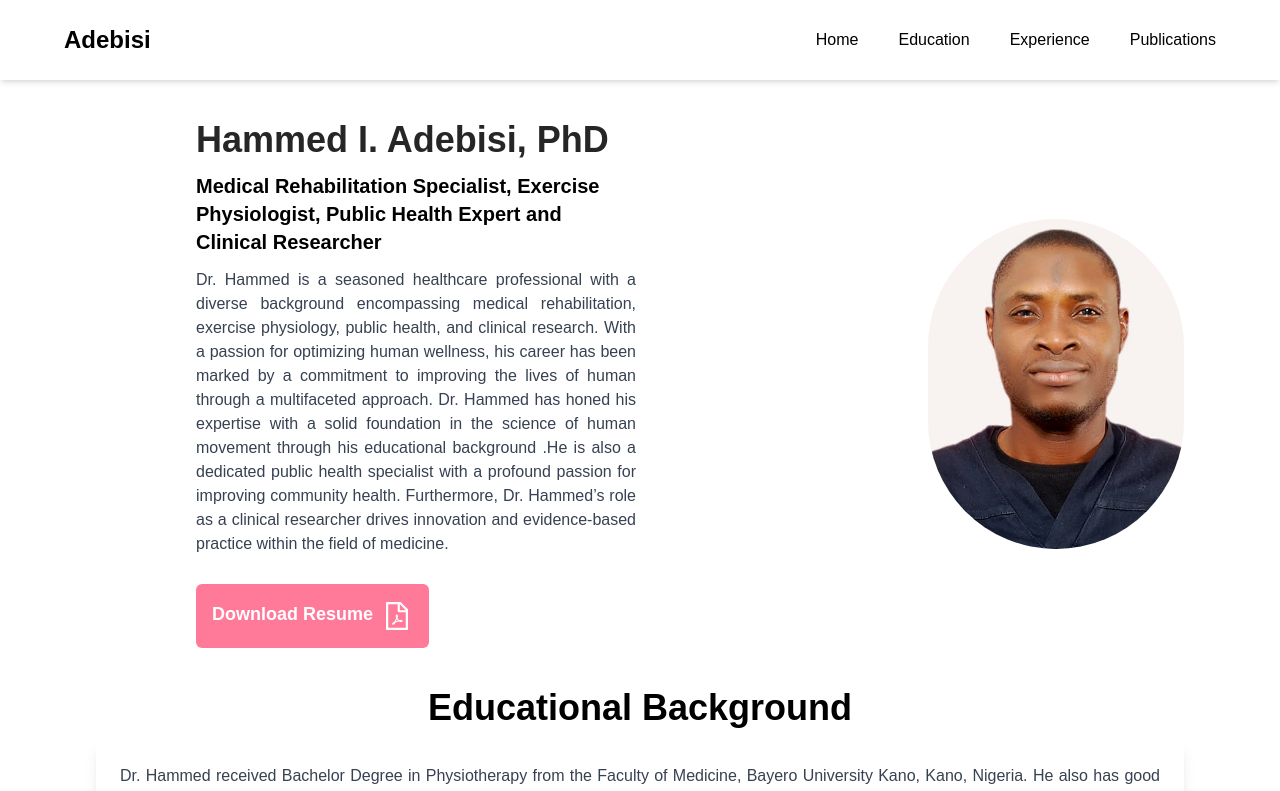
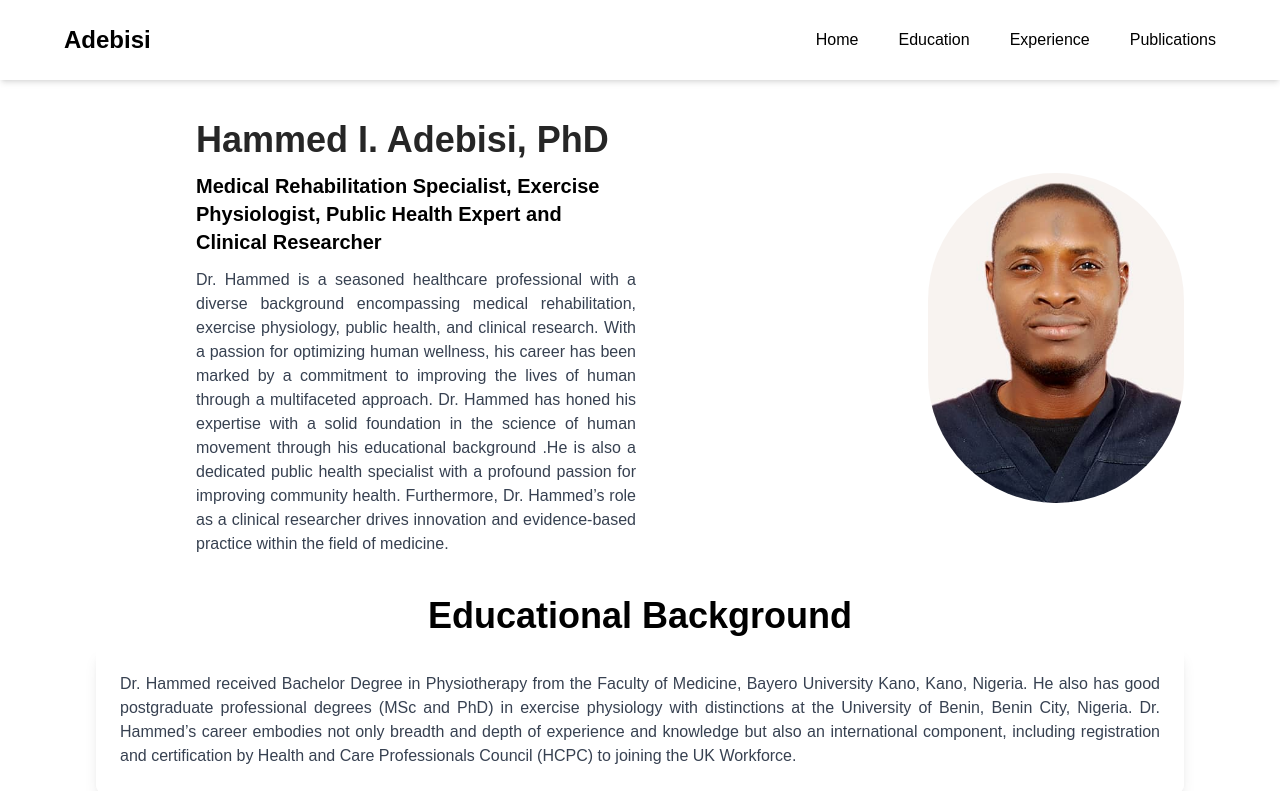
Before and after one commit to boymeetsblockchain/hammed-adebisi, a React (Create React App) app: page / in a window 1280 px wide. Shown: the top 791 px of the page. Built offline with nearby package versions, Linux system fonts and the light colour scheme.

Commit message:
removed the cv

```diff
--- a/src/components/Hero.jsx
+++ b/src/components/Hero.jsx
@@ -19,11 +19,6 @@ function Hero() {
           Dr. Hammed’s role as a clinical researcher drives innovation and evidence-based practice within the field of medicine.
         </p>
 
-      <div className='flex md:justify-start justify-center'>
-      <a href={cv} download="" className='bg-[#ff7999] font-semibold text-lg text-white py-4 px-4 rounded-md  flex gap-2 mt-4 hover:bg-red-600 transition duration-300'>
-          Download Resume <span className="inline"><AiOutlineFilePdf size={32}/></span>
-        </a>
-      </div>
       </div>
       <div className="image md:w-1/2 flex md:justify-end">
   <img
```
